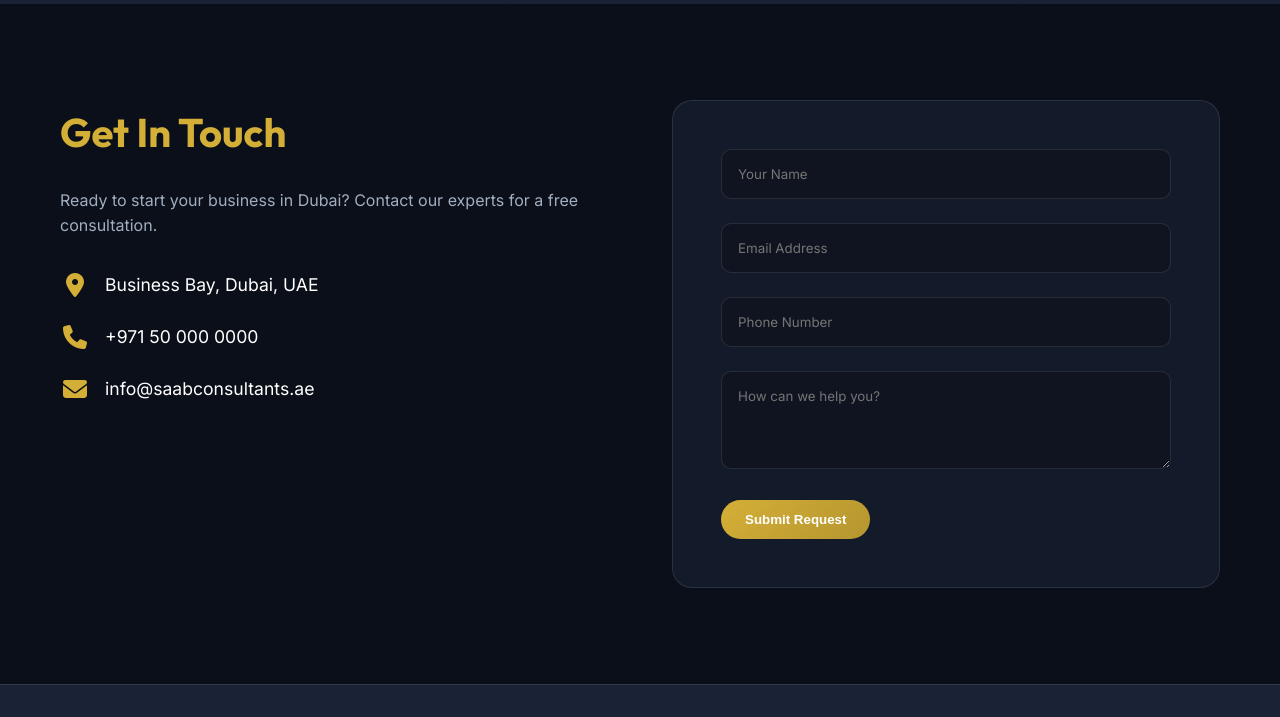
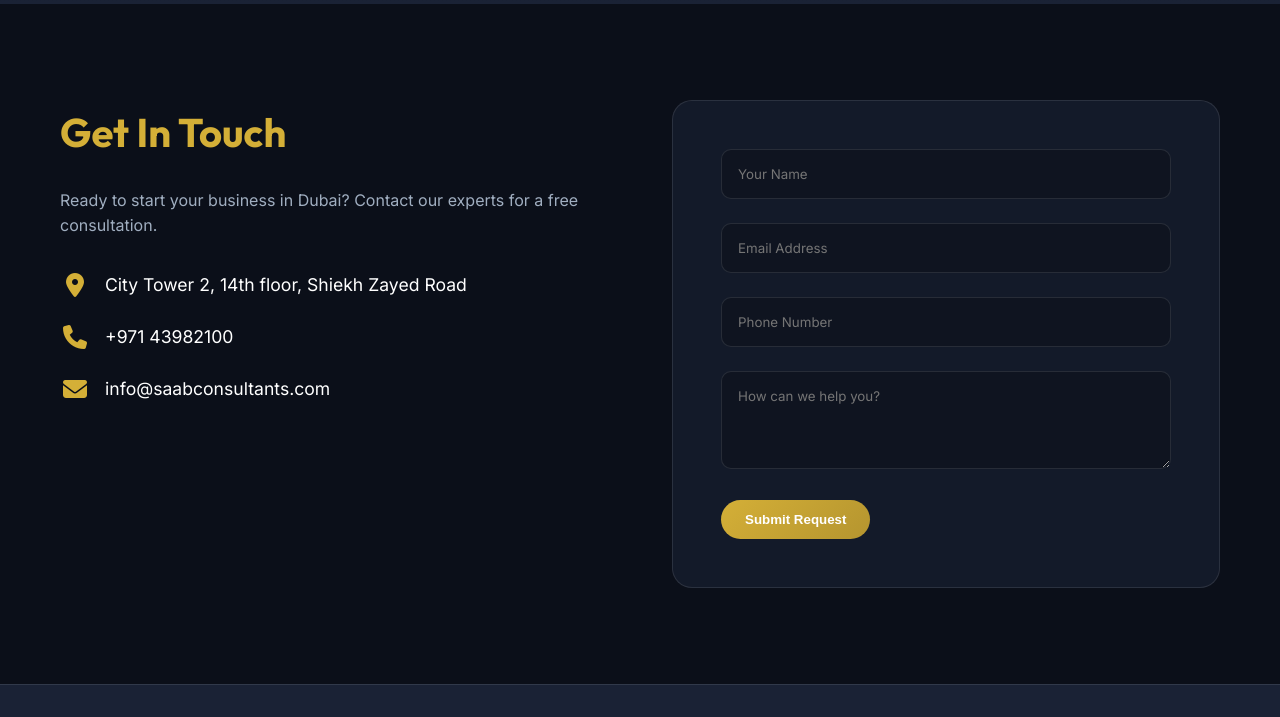
Before and after one commit to AsharIqb/SAAB-Consultants, a website built with Vite: page index.html in a window 1280 px wide. Shown: the part 2224-2941 px from the top of the page. Built offline with nearby package versions, Linux system fonts and the light colour scheme.

Commit message:
Update contact details

```diff
--- a/index.html
+++ b/index.html
@@ -92,15 +92,15 @@
             <div class="contact-details">
               <div class="contact-item">
                 <i class="fa-solid fa-location-dot"></i>
-                <span>Business Bay, Dubai, UAE</span>
+                <span>City Tower 2, 14th floor, Shiekh Zayed Road</span>
               </div>
               <div class="contact-item">
                 <i class="fa-solid fa-phone"></i>
-                <span>+971 50 000 0000</span>
+                <span>+971 43982100</span>
               </div>
               <div class="contact-item">
                 <i class="fa-solid fa-envelope"></i>
-                <span>info@saabconsultants.ae</span>
+                <span>info@saabconsultants.com</span>
               </div>
             </div>
           </div>
```
